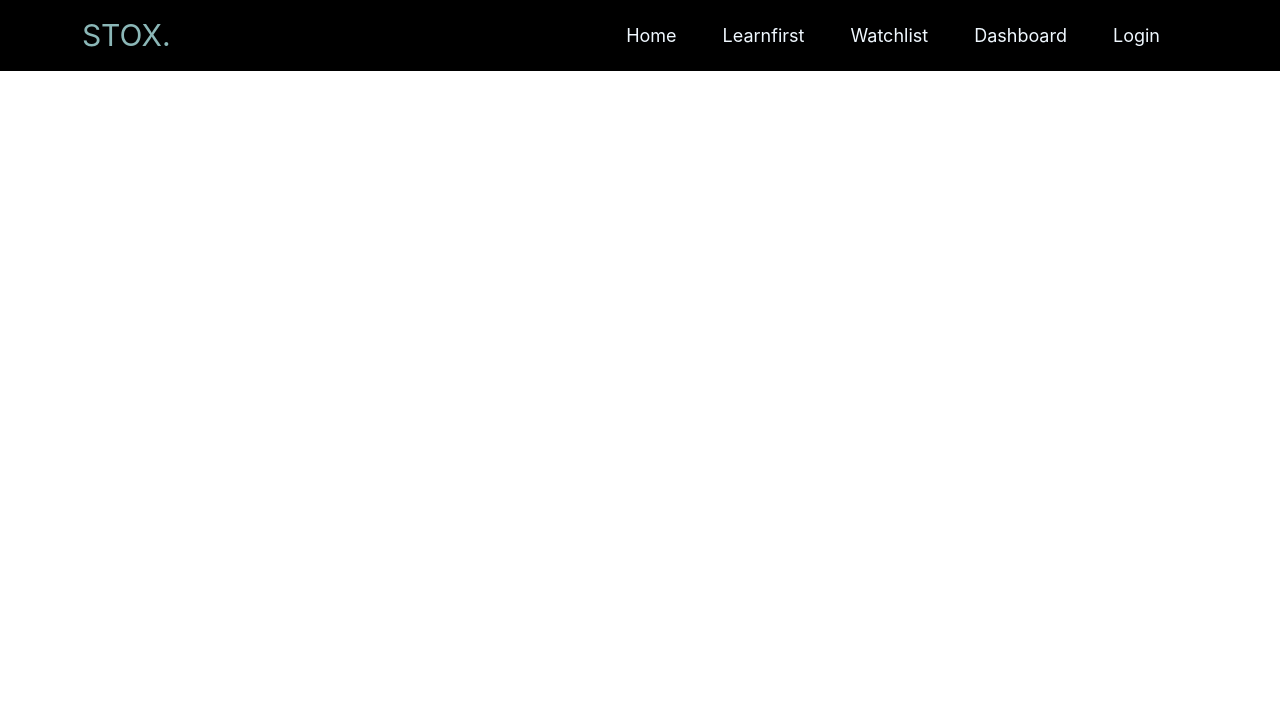
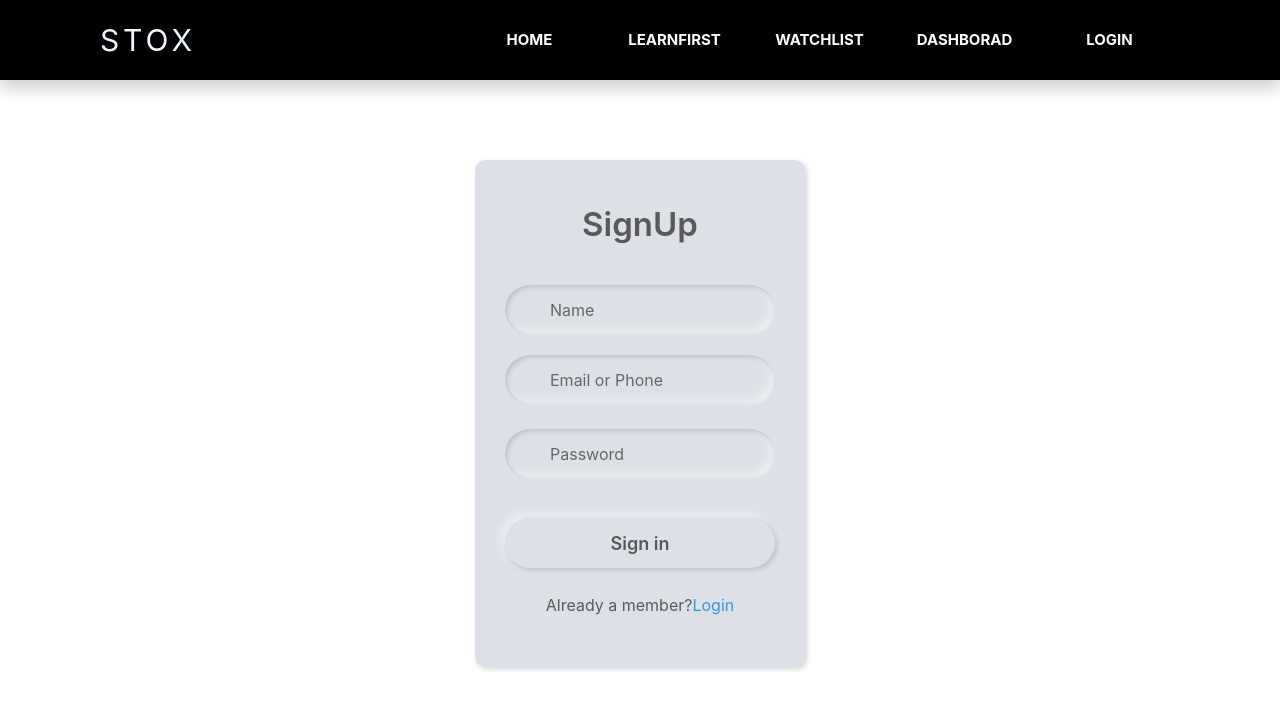
Before and after one commit to miteshp2110/SDP-1, a React (Create React App) app in the folder client/: page /SignUp in a window 1280 px wide. Shown: the top 710 px of the page. Built offline with nearby package versions, Linux system fonts and the light colour scheme.

Commit message:
renewed with html

```diff
--- a/client/src/App.js
+++ b/client/src/App.js
@@ -20,6 +20,7 @@ function App() {
           <Route exact path='/watchlist' element={<WatchList/>}></Route>
           <Route exact path='/dashboard' element={<Dashboard/>}></Route>
           <Route exact path='/Login' element={<Login/>}></Route>
+          <Route exact path='/SignUp' element={<SignUp/>}></Route>
       </Routes>
     </BrowserRouter>
     </>
--- a/client/src/Components/Login/Login.jsx
+++ b/client/src/Components/Login/Login.jsx
@@ -1,56 +1,36 @@
 import './LoginStyle.css'
+import { Link } from 'react-router-dom';
+
 
 const Login=()=>{
   return(
-<section className="background-radial-gradient overflow-hidden">
-  <div className="container px-4 py-5 px-md-5 text-center text-lg-start my-5">
-    <div className="row gx-lg-5 align-items-center mb-5">
-      <div className="col-lg-6 mb-5 mb-lg-0" >
-        <h1 className="my-5 display-5 fw-bold ls-tight" style={{color: `hsl(218, 81%, 95%)`}}>
-          Welcome Back!
-        </h1>
+    <>
+      <div className="content">
+         <div className="text">
+            Login
          </div>
-
-      <div className="col-lg-6 mb-5 mb-lg-0 position-relative">
-        <div id="radius-shape-1" className="position-absolute rounded-circle shadow-5-strong"></div>
-        <div id="radius-shape-2" className="position-absolute shadow-5-strong"></div>
-
-        <div className="card bg-glass">
-          <div className="card-body px-4 py-5 px-md-5">
-            <form>
-              <div className="form-outline mb-4">
-                <input type="email" id="form3Example3" className="form-control" />
-                <label className="form-label" htmlFor="form3Example3">Email address</label>
+         <form action="#">
+            <div class="field">
+               <input type="text" required />
+               <span class="fas fa-user"></span>
+               <label>Email or Phone</label>
             </div>
-
-              <div className="form-outline mb-4">
-                <input type="password" id="form3Example4" className="form-control" />
-                <label className="form-label" htmlFor="form3Example4">Password</label>
+            <div class="field">
+               <input type="password" required />
+               <span class="fas fa-lock"></span>
+               <label>Password</label>
             </div>
-
-              <div className="text-center">
-                <button type="submit" className="btn btn-primary btn-block mb-4">
-                  Login
-                </button>
+            <div class="forgot-pass">
+               <a href="#">Forgot Password?</a>
             </div>
-
-              <div className="text-center">
-                <hr/>
-                <a type="button ">hello</a>
-                <span className="mb-2">
-                  Don't have an account?
-                </span>
-                <button type="submit" className="btn btn-primary btn-block mb-2" style={{background: 'none', border: 'none', color: 'blue'}}>
-                  Sign Up
-                </button>
+            <button className='login_btns'>Login</button>
+            <div class="sign-up">
+               Not a member?
+               <Link to='/SignUp'>Signup now</Link>
             </div>
          </form>
       </div>
-        </div>
-      </div>
-    </div>
-  </div>
-</section>
+    </>
   )
 }
 
--- a/client/src/Components/Login/LoginStyle.css
+++ b/client/src/Components/Login/LoginStyle.css
@@ -0,0 +1,106 @@
+
+.content{
+    text-align: center;
+    margin: auto;
+    margin-top: 100px;
+  width: 330px;
+  padding: 40px 30px;
+  background: #dde1e7;
+  border-radius: 10px;
+  box-shadow: -3px -3px 7px #ffffff73,
+               2px 2px 5px rgba(94,104,121,0.288);
+}
+.content .text{
+  font-size: 33px;
+  font-weight: 600;
+  margin-bottom: 35px;
+  color: #595959;
+}
+.field{
+  height: 50px;
+  width: 100%;
+  display: flex;
+  position: relative;
+}
+.field:nth-child(2){
+  margin-top: 20px;
+}
+.field input{
+  height: 100%;
+  width: 100%;
+  padding-left: 45px;
+  outline: none;
+  border: none;
+  font-size: 18px;
+  background: #dde1e7;
+  color: #595959;
+  border-radius: 25px;
+  box-shadow: inset 2px 2px 5px #BABECC,
+              inset -5px -5px 10px #ffffff73;
+}
+.field input:focus{
+  box-shadow: inset 1px 1px 2px #BABECC,
+              inset -1px -1px 2px #ffffff73;
+}
+.field span{
+  position: absolute;
+  color: #595959;
+  width: 50px;
+  line-height: 50px;
+}
+.field label{
+  position: absolute;
+  top: 50%;
+  transform: translateY(-50%);
+  left: 45px;
+  pointer-events: none;
+  color: #666666;
+}
+.field input:valid ~ label{
+  opacity: 0;
+}
+.forgot-pass{
+  text-align: left;
+  margin: 10px 0 10px 5px;
+}
+.forgot-pass a{
+  font-size: 16px;
+  color: #3498db;
+  text-decoration: none;
+}
+.forgot-pass:hover a{
+  text-decoration: underline;
+}
+.login_btns{
+  margin: 15px 0;
+  width: 100%;
+  height: 50px;
+  font-size: 18px;
+  line-height: 50px;
+  font-weight: 600;
+  background: #dde1e7;
+  border-radius: 25px;
+  border: none;
+  outline: none;
+  cursor: pointer;
+  color: #595959;
+  box-shadow: 2px 2px 5px #BABECC,
+             -5px -5px 10px #ffffff73;
+}
+.login_btns:focus{
+  color: #3498db;
+  box-shadow: inset 2px 2px 5px #BABECC,
+             inset -5px -5px 10px #ffffff73;
+}
+.sign-up{
+  margin: 10px 0;
+  color: #595959;
+  font-size: 16px;
+}
+.sign-up a{
+  color: #3498db;
+  text-decoration: none;
+}
+.sign-up a:hover{
+  text-decoration: underline;
+}
--- a/client/src/Components/NavBar/NavBar.jsx
+++ b/client/src/Components/NavBar/NavBar.jsx
@@ -1,66 +1,43 @@
 import { Link } from 'react-router-dom';
 import './NavBarStyle.css'
-const NavBar = () => {
-  return (
+
+
+const NavBar=()=>{
+  return(
     <>
-      <nav
+    <header>
+      <nav>
 
-        className="custom-navbar navbar navbar navbar-expand-md navbar-dark "
-        arial-label="Furni navigation bar"
+                <div class="logo_div">
+                <Link className="navbar-brand" to="/">
+                    <span class="logo_container">
+                        STOX
 
-      >
-        <div className="container">
-          <Link className="navbar-brand" to="/">
-            STOX<span>.</span>
+                    </span>
                 </Link>
 
-          <button
-            className="navbar-toggler"
-            type="button"
-            data-bs-toggle="collapse"
-            data-bs-target="#navbarsFurni"
-            aria-controls="navbarsFurni"
-            aria-expanded="false"
-            aria-label="Toggle navigation"
-          >
-            <span className="navbar-toggler-icon"></span>
-          </button>
-
-          <div className="collapse navbar-collapse" id="navbarsFurni">
-            <ul className="custom-navbar-nav navbar-nav ms-auto mb-2 mb-md-0">
-              <li className="nav-item active">
-                <Link className="nav-link" to="/">
-                  Home
+                </div>
+                <Link  to="/">
+                <button class="home_button">Home</button>
                 </Link>
-              </li>
-              <li>
-                <Link className="nav-link" to="/learnfirst">
-                  Learnfirst
+                <Link  to="/learnfirst">
+                <button class="learnfirst_button">LearnFirst</button>
                 </Link>
-              </li>
-              <li>
-                <Link className="nav-link" to="/watchlist">
-                  Watchlist
+                <Link  to="/watchlist">
+                <button class="watchlist_button">Watchlist</button>
                 </Link>
-              </li>
-              <li>
-                <Link className="nav-link" to="/dashboard">
-                  Dashboard
+                <Link  to="/dashboard">
+                <button class="dashboard_button">Dashborad</button>
                 </Link>
-              </li>
-              <li>
-                <Link className="nav-link" to="/login">
-                  Login
+                <Link  to="/login">
+                <button class="login_button">Login</button>
                 </Link>
-              </li>
-            </ul>
 
 
-          </div>
-        </div>
         </nav>
+        </header>
     </>
-  );
-};
+  )
+}
 
 export default NavBar;
--- a/client/src/Components/NavBar/NavBarStyle.css
+++ b/client/src/Components/NavBar/NavBarStyle.css
@@ -1,32 +1,75 @@
-/* body{
-    background-color: black;
-} */
 
 
-.navbar-brand{
-    font-size: 30px;
-    color: rgb(139, 183, 183);
-    transition: ease-in-out 0.3s;
+
+
+header{
+    position: sticky;
+    top: 0;
+    background-color: white;
+    box-shadow: 0px 8px 16px 0px rgba(0,0,0,0.2);
+
+
 }
-.navbar-brand:hover{
-    transition: ease-in-out 0.3s;
+nav{
+    position: relative;
+  height: 10vh;
+  background-color: black;
+  color: aliceblue;
+  display: flex;
+  justify-content: end;
+  min-height: 50px;
+  max-height: 10vh;
+  width: 100%;
+  align-items: center;
+  flex-wrap: wrap;
+  z-index: 10px;
 }
 
-.custom-navbar{
-
-    background-color: black;
+.logo_div{
+    font-size: 30px;
+    letter-spacing: 4px;
+    margin-right: auto;
+    margin-left: 100px;
 
 
 
 }
 
 
-.nav-link{
-    margin-right: 30px;
-    color: aliceblue;
-    font-size: large;
+nav button{
+    color: white;
+    background-color: transparent;
+    height: 3em;
+    width: 9em;
+    margin: 0 5px;
+    text-transform: uppercase;
+    font-size: 15px;
+    border: none;
+    background-color: transparent;
+    border-radius: 7%;
+    font-weight: 700;
+    transition: ease-in-out 0.3s;
+    z-index: 10px;
 }
 
-.nav-link:hover{
-    color: rgb(139, 183, 183);
+
+
+nav button:hover{
+    color: rgb(123, 183, 209);
+    letter-spacing: 1px;
+    transition: ease-in-out 0.3s;
+    cursor: pointer;
 }
+.login_button{
+    margin-right:103px ;
+}
+
+
+
+
+
+
+body{
+    background-color: rgb(255, 255, 255);
+
+}
--- a/client/src/Components/SignUp/SignUp.jsx
+++ b/client/src/Components/SignUp/SignUp.jsx
@@ -1,81 +1,43 @@
 import Login from '../Login/Login';
 import './SignUpStyle.css'
 import NavBar from '../NavBar/NavBar';
+import { Link } from 'react-router-dom';
+
 
 const SignUp=()=>{
   return(
-
-<section className="background-radial-gradient overflow-hidden">
-  <div className="container px-4 py-5 px-md-5 text-center text-lg-start my-5">
-    <div className="row gx-lg-5 align-items-center mb-5">
-      <div className="col-lg-6 mb-5 mb-lg-0" >
-        <h1 className="my-5 display-5 fw-bold ls-tight" style={{color: `hsl(218, 81%, 95%)`}}>
-          The best offer <br />
-          <span >for your business</span>
-        </h1>
-        <p className="mb-4 opacity-70" >
-          Lorem ipsum dolor, sit amet consectetur adipisicing elit.
-          Temporibus, expedita iusto veniam atque, magni tempora mollitia
-          dolorum consequatur nulla, neque debitis eos reprehenderit quasi
-          ab ipsum nisi dolorem modi. Quos?
-        </p>
+    <>
+      <div className="content">
+         <div className="text">
+            SignUp
          </div>
-
-      <div className="col-lg-6 mb-5 mb-lg-0 position-relative">
-        <div id="radius-shape-1" className="position-absolute rounded-circle shadow-5-strong"></div>
-        <div id="radius-shape-2" className="position-absolute shadow-5-strong"></div>
-
-        <div className="card bg-glass">
-          <div className="card-body px-4 py-5 px-md-5">
-            <form>
-              <div className="row">
-                <div className="col-md-6 mb-4">
-                  <div className="form-outline">
-                    <input type="text" id="First_name" className="form-control" />
-                    <label className="form-label" htmlFor="First_name">First name</label>
+         <form action="#">
+         <div class="field">
+               <input type="text" required />
+               <span class="fas fa-name"></span>
+               <label>Name</label>
             </div>
+            <div class="field">
+               <input type="text" required />
+               <span class="fas fa-user"></span>
+               <label>Email or Phone</label>
             </div>
-                <div className="col-md-6 mb-4">
-                  <div className="form-outline">
-                    <input type="text" id="Last_name" className="form-control" />
-                    <label className="form-label" htmlFor="Last_name">Last name</label>
+            <br></br>
+            <div class="field">
+               <input type="password" required />
+               <span class="fas fa-lock"></span>
+               <label>Password</label>
             </div>
-                </div>
-              </div>
-
-              <div className="form-outline mb-4">
-                <input type="email" id="form3Example3" className="form-control" />
-                <label className="form-label" htmlFor="form3Example3">Email address</label>
-              </div>
-
-              <div className="form-outline mb-4">
-                <input type="password" id="form3Example4" className="form-control" />
-                <label className="form-label" htmlFor="form3Example4">Password</label>
-              </div>
-
-              <div className="text-center">
-                <button type="submit" className="btn btn-primary btn-block mb-4">
-                  Sign up
-                </button>
-              </div>
-
-              <div className="text-center">
-                <hr />
-                <span className="mb-2">
-                  Have an account?
-                </span>
-                <button type="submit" className="btn btn-primary btn-block mb-2" style={{background: 'none', border: 'none', color: 'blue'}}>
-                  Login
-                </button>
+            <br/>
+            <button className='login_btns'>Sign in</button>
+            <div class="sign-up">
+               Already a member?
+               <Link to='/Login'>Login</Link>
             </div>
          </form>
       </div>
-        </div>
-      </div>
-    </div>
-  </div>
-</section>
-  );
+    </>
+  )
 }
 
 export default SignUp;
--- a/client/src/Components/SignUp/SignUpStyle.css
+++ b/client/src/Components/SignUp/SignUpStyle.css
@@ -1,40 +1,106 @@
 
-    .background-radial-gradient {
-      background-color: hsl(218, 41%, 15%);
-      background-image: radial-gradient(650px circle at 0% 0%,
-          hsl(218, 41%, 35%) 15%,
-          hsl(218, 41%, 30%) 35%,
-          hsl(218, 41%, 20%) 75%,
-          hsl(218, 41%, 19%) 80%,
-          transparent 100%),
-        radial-gradient(1250px circle at 100% 100%,
-          hsl(218, 41%, 45%) 15%,
-          hsl(218, 41%, 30%) 35%,
-          hsl(218, 41%, 20%) 75%,
-          hsl(218, 41%, 19%) 80%,
-          transparent 100%);
-    }
-
-    #radius-shape-1 {
-      height: 220px;
-      width: 220px;
-      top: -60px;
-      left: -130px;
-      background: radial-gradient(#44006b, #ad1fff);
-      overflow: hidden;
-    }
-
-    #radius-shape-2 {
-      border-radius: 38% 62% 63% 37% / 70% 33% 67% 30%;
-      bottom: -60px;
-      right: -110px;
-      width: 300px;
-      height: 300px;
-      background: radial-gradient(#44006b, #ad1fff);
-      overflow: hidden;
-    }
-
-    .bg-glass {
-      background-color: hsla(0, 0%, 100%, 0.9) !important;
-      backdrop-filter: saturate(200%) blur(25px);
-    }
+.content{
+  text-align: center;
+  margin: auto;
+  margin-top: 80px;
+width: 330px;
+padding: 40px 30px;
+background: #dde1e7;
+border-radius: 10px;
+box-shadow: -3px -3px 7px #ffffff73,
+             2px 2px 5px rgba(94,104,121,0.288);
+}
+.content .text{
+font-size: 33px;
+font-weight: 600;
+margin-bottom: 35px;
+color: #595959;
+}
+.field{
+height: 50px;
+width: 100%;
+display: flex;
+position: relative;
+}
+.field:nth-child(2){
+margin-top: 20px;
+}
+.field input{
+height: 100%;
+width: 100%;
+padding-left: 45px;
+outline: none;
+border: none;
+font-size: 18px;
+background: #dde1e7;
+color: #595959;
+border-radius: 25px;
+box-shadow: inset 2px 2px 5px #BABECC,
+            inset -5px -5px 10px #ffffff73;
+}
+.field input:focus{
+box-shadow: inset 1px 1px 2px #BABECC,
+            inset -1px -1px 2px #ffffff73;
+}
+.field span{
+position: absolute;
+color: #595959;
+width: 50px;
+line-height: 50px;
+}
+.field label{
+position: absolute;
+top: 50%;
+transform: translateY(-50%);
+left: 45px;
+pointer-events: none;
+color: #666666;
+}
+.field input:valid ~ label{
+opacity: 0;
+}
+.forgot-pass{
+text-align: left;
+margin: 10px 0 10px 5px;
+}
+.forgot-pass a{
+font-size: 16px;
+color: #3498db;
+text-decoration: none;
+}
+.forgot-pass:hover a{
+text-decoration: underline;
+}
+.login_btns{
+margin: 15px 0;
+width: 100%;
+height: 50px;
+font-size: 18px;
+line-height: 50px;
+font-weight: 600;
+background: #dde1e7;
+border-radius: 25px;
+border: none;
+outline: none;
+cursor: pointer;
+color: #595959;
+box-shadow: 2px 2px 5px #BABECC,
+           -5px -5px 10px #ffffff73;
+}
+.login_btns:focus{
+color: #3498db;
+box-shadow: inset 2px 2px 5px #BABECC,
+           inset -5px -5px 10px #ffffff73;
+}
+.sign-up{
+margin: 10px 0;
+color: #595959;
+font-size: 16px;
+}
+.sign-up a{
+color: #3498db;
+text-decoration: none;
+}
+.sign-up a:hover{
+text-decoration: underline;
+}
```
Lines whose indentation alone changed are shown as unchanged.
